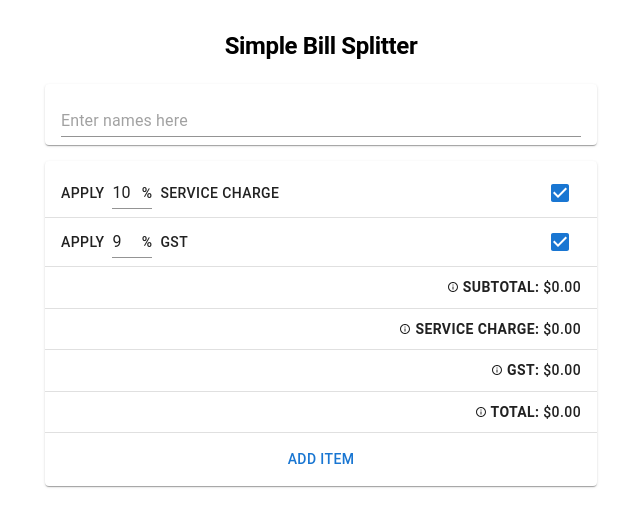
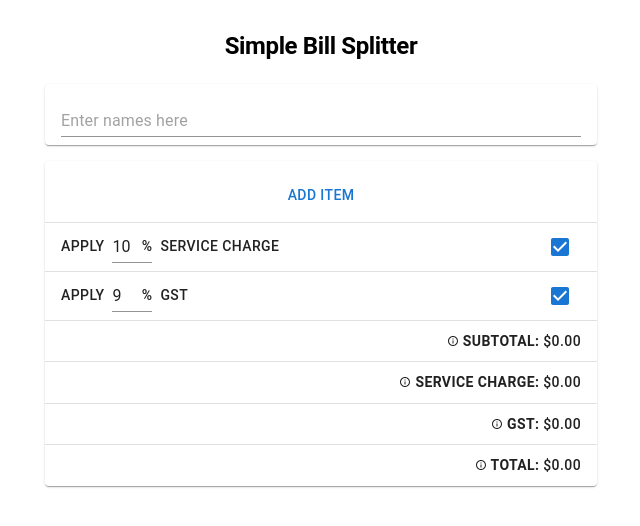
Before and after one commit to ryanYtan/bill-splitter, a React (Create React App) app: page / in a window 1280 px wide. Shown: the top 526 px of the page, without its empty margins (319-959 px from the left). Built offline with nearby package versions, Linux system fonts and the light colour scheme; the HTML template or start-up script is replaced by a standard one.

Commit message:
Make aesthetic changes

```diff
--- a/src/components/ComputedBill.tsx
+++ b/src/components/ComputedBill.tsx
@@ -75,9 +75,7 @@ const ComputedBill = (props: ComputedBillProps) => {
       ) : (
         <Typography variant='body2' gutterBottom={false}>
           {v.payer.name} owes {v.payee.name}{' '}
-          <b>${v.amount.toFixed(2)}</b>
-          <br/>
-          (<b>${(v.amount * bill.getTaxMultiplier()).toFixed(2)}</b> after tax)
+          <b>${(v.amount * bill.getTaxMultiplier()).toFixed(2)}</b> <em>(after tax)</em>
         </Typography>
       ))}
       <Grid container>
--- a/src/components/ItemizedBill.tsx
+++ b/src/components/ItemizedBill.tsx
@@ -97,6 +97,12 @@ const ItemizedBill = (props: ItemizedBillProps) => {
           <Divider />
         </>
       ))}
+      <ListItem>
+        <Button fullWidth onClick={() => setOpenAddItem(true)}>
+          Add Item
+        </Button>
+      </ListItem>
+      <Divider />
       {bill.taxes && bill.taxes.map((tax, index) => (
         <>
           <ListItem
@@ -174,12 +180,6 @@ const ItemizedBill = (props: ItemizedBillProps) => {
           <b>Total:</b>{' '}${bill.computeTotalPrice().toFixed(2)}
         </Typography>
       </ListItem>
-      <Divider />
-      <ListItem>
-        <Button fullWidth onClick={() => setOpenAddItem(true)}>
-          Add Item
-        </Button>
-      </ListItem>
       <Dialog open={openAddItem} onClose={() => setOpenAddItem(false)} fullWidth>
         <Box px={2} py={2}>
           <form onSubmit={handleSubmit(onSubmit)}>
```
